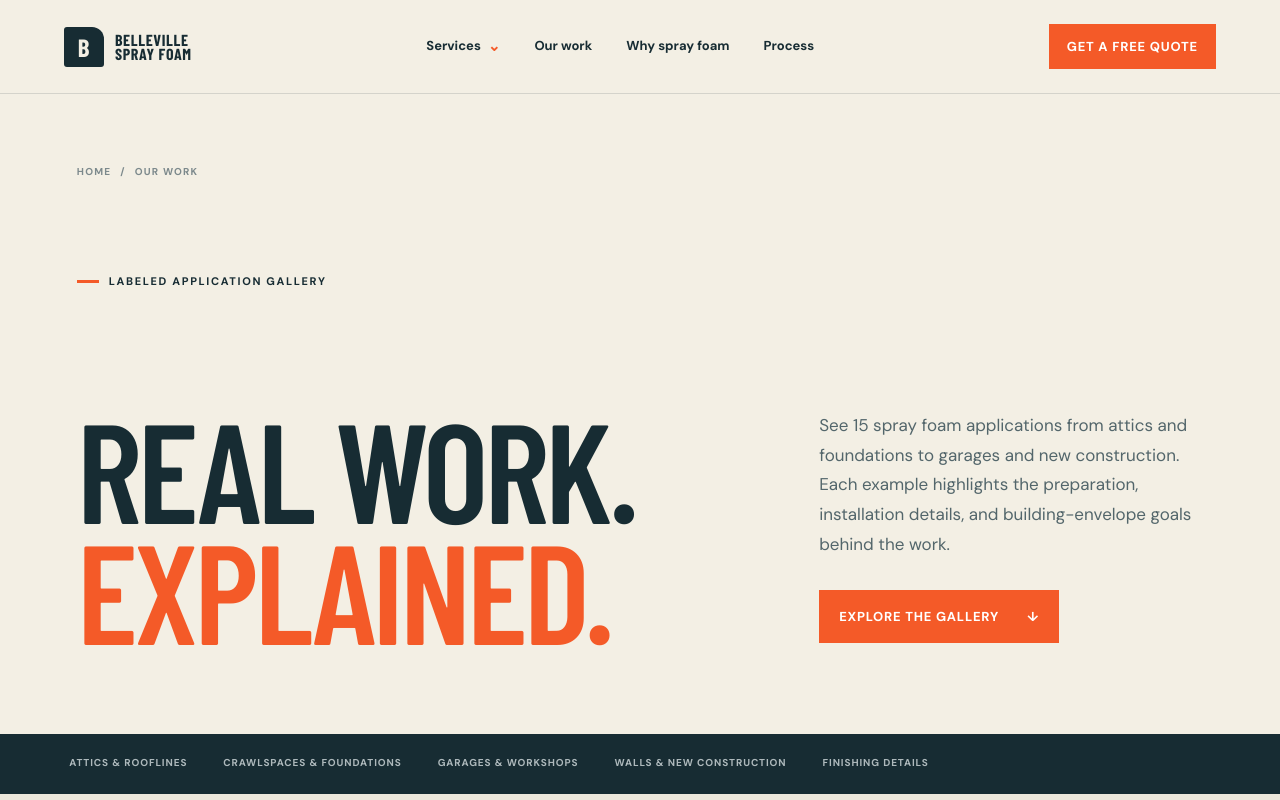
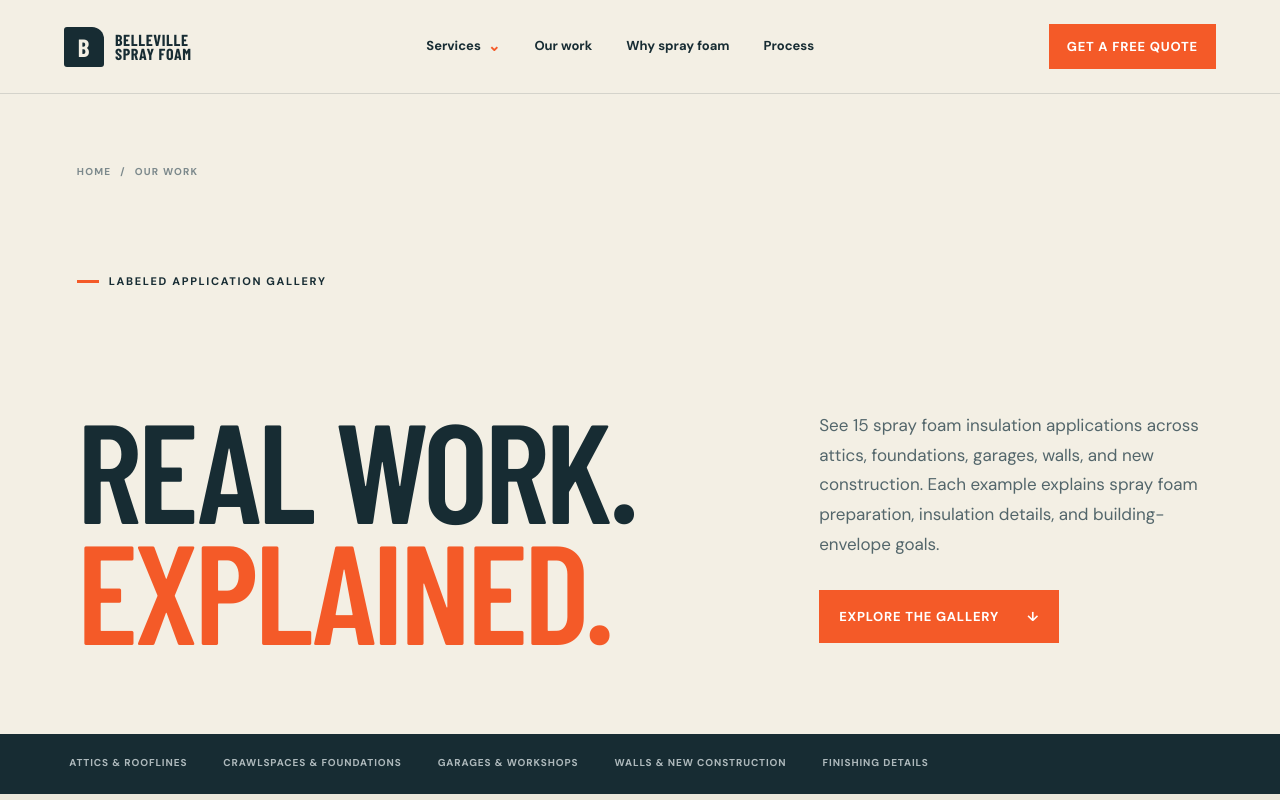
Before and after one commit to dallastiffin/belleville-spray-foam, a Next.js app: page /projects in a window 1280 px wide. Shown: the top 800 px of the page. Built offline with nearby package versions, Linux system fonts and the light colour scheme.

Commit message:
Increase spray foam keyword relevance

```diff
--- a/app/projects/page.tsx
+++ b/app/projects/page.tsx
@@ -19,7 +19,7 @@ export default function ProjectsPage() {
         <p className="eyebrow dark"><span /> Labeled application gallery</p>
         <h1>Real work.<br /><em>Explained.</em></h1>
         <div className="projects-hero-copy">
-          <p>See {count} spray foam applications from attics and foundations to garages and new construction. Each example highlights the preparation, installation details, and building-envelope goals behind the work.</p>
+          <p>See {count} spray foam insulation applications across attics, foundations, garages, walls, and new construction. Each example explains spray foam preparation, insulation details, and building-envelope goals.</p>
           <a className="button" href="#attics-rooflines">Explore the gallery <span>↓</span></a>
         </div>
       </section>
@@ -65,8 +65,8 @@ export default function ProjectsPage() {
 
       <section className="service-cta">
         <p className="eyebrow"><span /> Your space is different</p>
-        <h2>Let’s plan the right application.</h2>
-        <p>Share what you are insulating and we’ll help you understand the preparation, foam type, and next steps that fit your building.</p>
+        <h2>Let’s plan the right spray foam insulation.</h2>
+        <p>Share what you are insulating and we’ll explain the preparation, spray foam type, insulation depth, and next steps that fit your building.</p>
         <a className="button" href="/#quote">Request a free estimate <span>↗</span></a>
       </section>
       <SiteFooter />
```
